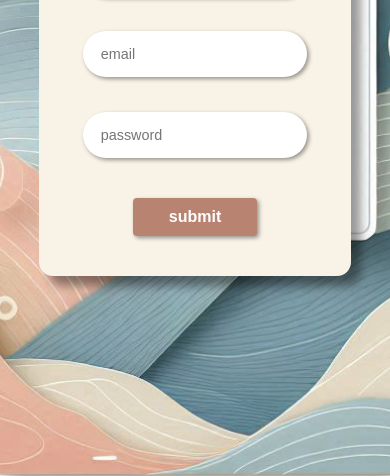
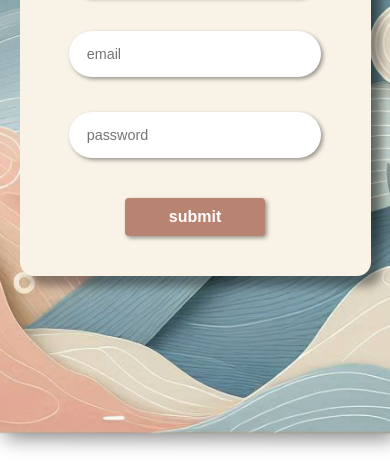
Before and after one commit to zahra-hasani/SignUp-Form, a plain HTML site: page index.html in a window 390 px wide. Shown: the part 368-844 px from the top of the page. Drawn offline with Linux system fonts and the light colour scheme.

Commit message:
chang responsive2

```diff
--- a/style.css
+++ b/style.css
@@ -81,11 +81,11 @@ body{
 @media (max-width: 600px) {
     #container{
         width: 100%;
-        height: 100vh;
+        height: 90vh;
         filter: drop-shadow(5px 5px 10px rgb(131, 131, 131));
     }
     #card{
-        width: 80%;
+        width: 90%;
         height: auto;
     }
 }
```
